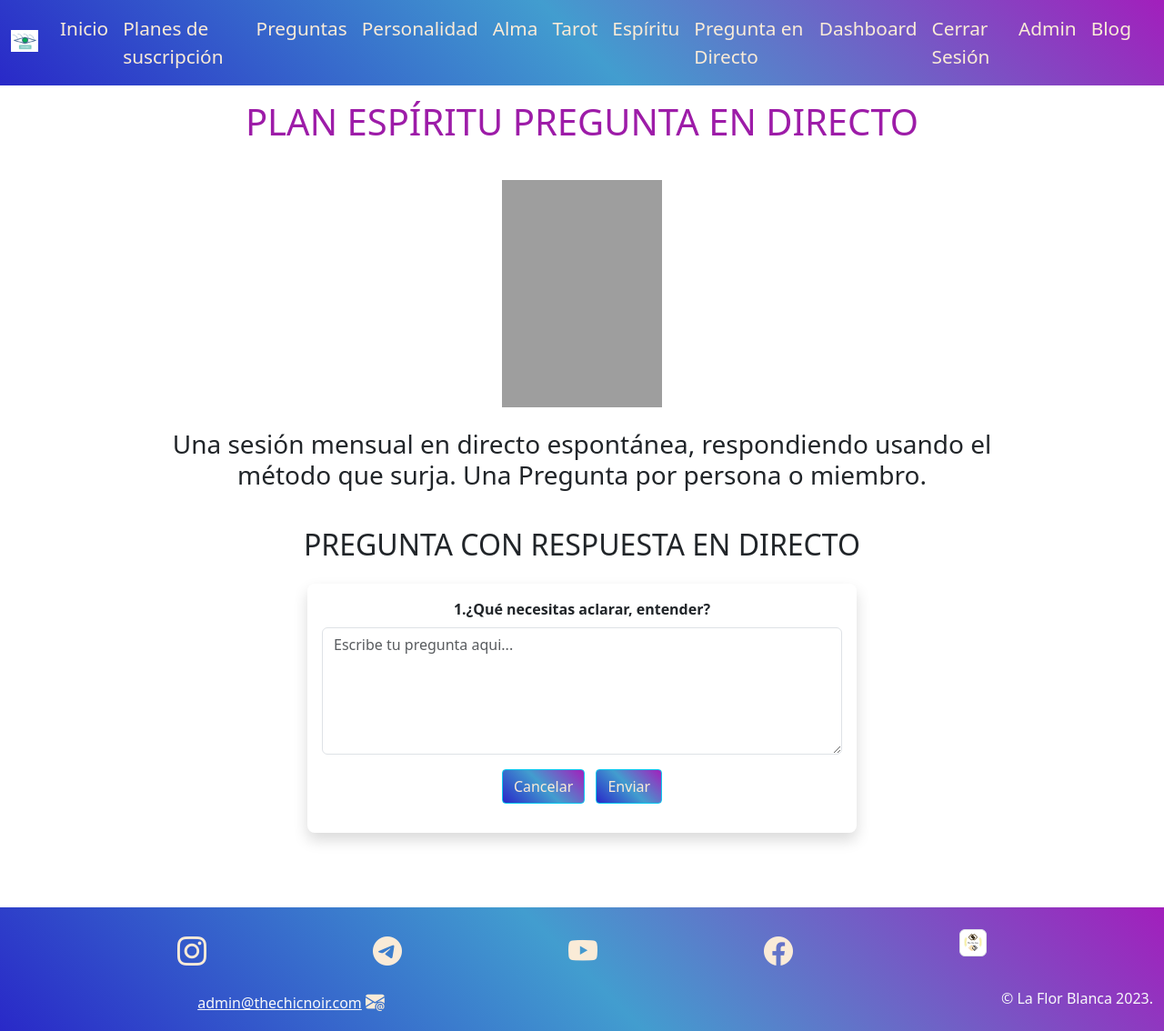
After one commit to Moonflower-labs/la_flor_blanca, a Flask app: page /questions/live in a window 1280 px wide. The commit adds this page. Shown: the whole page at 91% size. Run offline with Flask 2, Linux system fonts and the light colour scheme; the visitor is signed in with stand-in values (Sample User, id 1); a database or web service that is not in the repository returns one stand-in record (values such as "Sample title"); some libraries are stand-ins or nearby versions; grey boxes are pictures that could not be loaded.

Commit message:
added routes

```diff
--- a/flor_blanca/__init__.py
+++ b/flor_blanca/__init__.py
@@ -58,7 +58,7 @@ def create_app(test_config=None):
        with app.app_context():
         db = get_db()
         cursor = db.cursor()
-        cursor.execute('UPDATE users SET used_questions=%s', (0,))
+        cursor.execute('UPDATE users SET used_questions=%s,tarot_used_questions=%s,live_used_questions=%s',(0,0,0))
         print("reset_question_count executed")
 
     # Schedule job to run at the start of each month
--- a/flor_blanca/postDb.py
+++ b/flor_blanca/postDb.py
@@ -137,4 +137,16 @@ def tarot_query(*args):
     cursor = db.cursor()
     cursor.execute(' INSERT INTO tarot (question,info,current_plan,email) VALUES (%s,%s,%s,%s)',(args[0], args[1], args[2],args[3]))
     current_app.logger.info("Message correctly saved to questions table")
+
+
+
+
+
+def live_query(*args):
+    db= get_db()
+    cursor = db.cursor()
+    cursor.execute(' INSERT INTO live (question,current_plan,email) VALUES (%s,%s,%s)',(args[0], args[1], args[2]))
+    current_app.logger.info("Message correctly saved to questions table")
+
+
     # run 'flask --app flor_blanca init-db' to initialize db
--- a/flor_blanca/questions/routes.py
+++ b/flor_blanca/questions/routes.py
@@ -1,6 +1,6 @@
 from flor_blanca.questions import bp
-from flor_blanca.auth import login_required
-from flor_blanca.postDb import save_message,get_db,tarot_query
+from flor_blanca.auth import login_required,required_spirit_plan,required_soul_plan
+from flor_blanca.postDb import save_message,get_db,tarot_query,live_query
 from flask import render_template,session,request,redirect,url_for,flash
 from flask_mail import Message
 from flor_blanca.extensions import mail
@@ -104,6 +104,8 @@ def message_sent():
 
 
 @bp.route('/questions/tarot', methods=['POST'])
+@login_required
+# @required_soul_plan
 def save_tarot_query():
         email= session.get('email')
         username = session.get('username')
@@ -125,7 +127,7 @@ def save_tarot_query():
             if tarot_used_questions == 0:
                 try:
                     tarot_query(question,info,current_plan,email)
-                    # * UPDATE TAROT COUNT FOR USER WHERE EMAIL =
+                    # * UPDATE TAROT COUNT FOR USER
 
                     cursor.execute('UPDATE users SET tarot_used_questions=%s WHERE email=%s', (1,email))
                     remaining_question_count = 0
@@ -139,3 +141,44 @@ def save_tarot_query():
                 flash("No te quedan preguntas de tarot este mes")
 
                 return redirect(url_for('answers.index'))
+
+
+@bp.route('/questions/live', methods=['POST','GET'])
+@login_required
+# @required_spirit_plan
+def live_query():
+        email= session.get('email')
+        username = session.get('username')
+        question = request.form.get('questionLive')
+        db = get_db()
+        cursor = db.cursor()
+        cursor.execute("SELECT subscription_plan,live_used_questions from users WHERE email = %s",(email,))
+        results = cursor.fetchone()
+        live_used_questions = results[1]
+        if results[0] is None:
+            current_plan = "PERSONALIDAD"
+        elif  results[0] == 'price_1Ng3GzAEZk4zaxmwyZRkXBiW':
+            current_plan = "ALMA"
+        elif results[0] == "price_1Ng3KKAEZk4zaxmwLuapT9kg":
+            current_plan = "SPÍRITU"
+
+        if request.method == 'POST':
+            if live_used_questions == 0:
+                try:
+                    live_query(question,current_plan,email)
+                    # * UPDATE LIVE COUNT FOR USER
+                    cursor.execute('UPDATE users SET live_used_questions=%s WHERE email=%s', (1,email))
+                    remaining_question_count = 0
+
+                    return redirect(url_for('questions.message_sent',remaining_question_count=remaining_question_count))
+                except Exception as e:
+                    return str(e)
+
+            else:
+
+                flash("No te quedan preguntas en directo este mes")
+
+                return redirect(url_for('questions.live_query'))
+
+        else:
+            return render_template('questions/live.html')
--- a/flor_blanca/static/main.css
+++ b/flor_blanca/static/main.css
@@ -10,10 +10,12 @@ div.footer {
 }
 
 p.title,
+hr.title,
 p.message,
 header.title {
   color: #9d1ca8;
 }
+
 a.nav-link {
   color: antiquewhite;
   font-size: 1.3rem;
--- a/flor_blanca/templates/answers/basic.html
+++ b/flor_blanca/templates/answers/basic.html
@@ -176,7 +176,7 @@ endblock %} {% endblock %} {% block content %}
   </article>
 
   {% if not loop.last %}
-  <hr />
+  <hr class="title border-5" />
   {% endif %} {% endfor %}
 </div>
 
--- a/flor_blanca/templates/answers/tarot.html
+++ b/flor_blanca/templates/answers/tarot.html
@@ -88,7 +88,7 @@
     </div>
   </div>
   <div
-    class="row cmy-4 justify-content-center text-center frameContainer mx-auto"
+    class="row my-4 justify-content-center text-center frameContainer mx-auto"
   >
     <p class="h2">PREGUNTA TAROT</p>
     <p>
--- a/flor_blanca/templates/base.html
+++ b/flor_blanca/templates/base.html
@@ -88,6 +88,11 @@
             <li class="nav-item">
               <a class="nav-link" href="{{url_for('answers.spirit_view')}}"
                 >Espíritu</a
+              >
+            </li>
+            <li class="nav-item">
+              <a class="nav-link" href="{{url_for('questions.live_query')}}"
+                >Pregunta en Directo</a
               >
             </li>
 
--- /dev/null
+++ b/flor_blanca/templates/questions/live.html
@@ -0,0 +1,59 @@
+{% extends 'base.html' %} {% block header %} {% block title %} PLAN ESPÍRITU
+PREGUNTA EN DIRECTO {% endblock %} {% endblock %} {% block content %}
+
+<div class="container-fluid tarot">
+  <div
+    class="row my-4 justify-content-center text-center frameContainer mx-auto"
+  >
+    <img
+      class="tarot"
+      src="{{url_for('static', filename='images/liveair.avif')}}"
+      alt=""
+    />
+  </div>
+  <div
+    class="row my-4 justify-content-center text-center frameContainer mx-auto"
+  >
+    <p class="h3 mb-3">
+      Una sesión mensual en directo espontánea, respondiendo usando el método
+      que surja. Una Pregunta por persona o miembro.
+    </p>
+  </div>
+
+  <div class="row my-4 justify-content-center text-center mx-auto">
+    <p class="h2">PREGUNTA CON RESPUESTA EN DIRECTO</p>
+
+    <div class="col-md-6">
+      <form
+        action="{{url_for('questions.live_query')}}"
+        method="POST"
+        class="bg-gradient p-3 my-3 rounded-3 shadow"
+      >
+        <div class="mb-3">
+          <label for="questionLive" class="form-label fw-bold"
+            >1.¿Qué necesitas aclarar, entender?
+          </label>
+          <textarea
+            name="questionLive"
+            class="form-control"
+            id="questionLive"
+            style="height: 140px"
+            placeholder="Escribe tu pregunta aqui..."
+            required
+          ></textarea>
+        </div>
+
+        <div class="mb-3 text-center">
+          <button type="reset" class="btn btn-outline-info mx-1 rounded-1">
+            Cancelar
+          </button>
+          <button type="submit" class="btn btn-outline-info mx-1 rounded-1">
+            Enviar
+          </button>
+        </div>
+      </form>
+    </div>
+  </div>
+</div>
+
+{% endblock %}
```
Also changed, not shown: flor_blanca/admin/routes.py (+29 -0 lines), flor_blanca/templates/admin/live.html (added, +45 -0 lines), flor_blanca/templates/admin/panel.html (+10 -0 lines), flor_blanca/templates/answers/create.html (+7 -5 lines).
